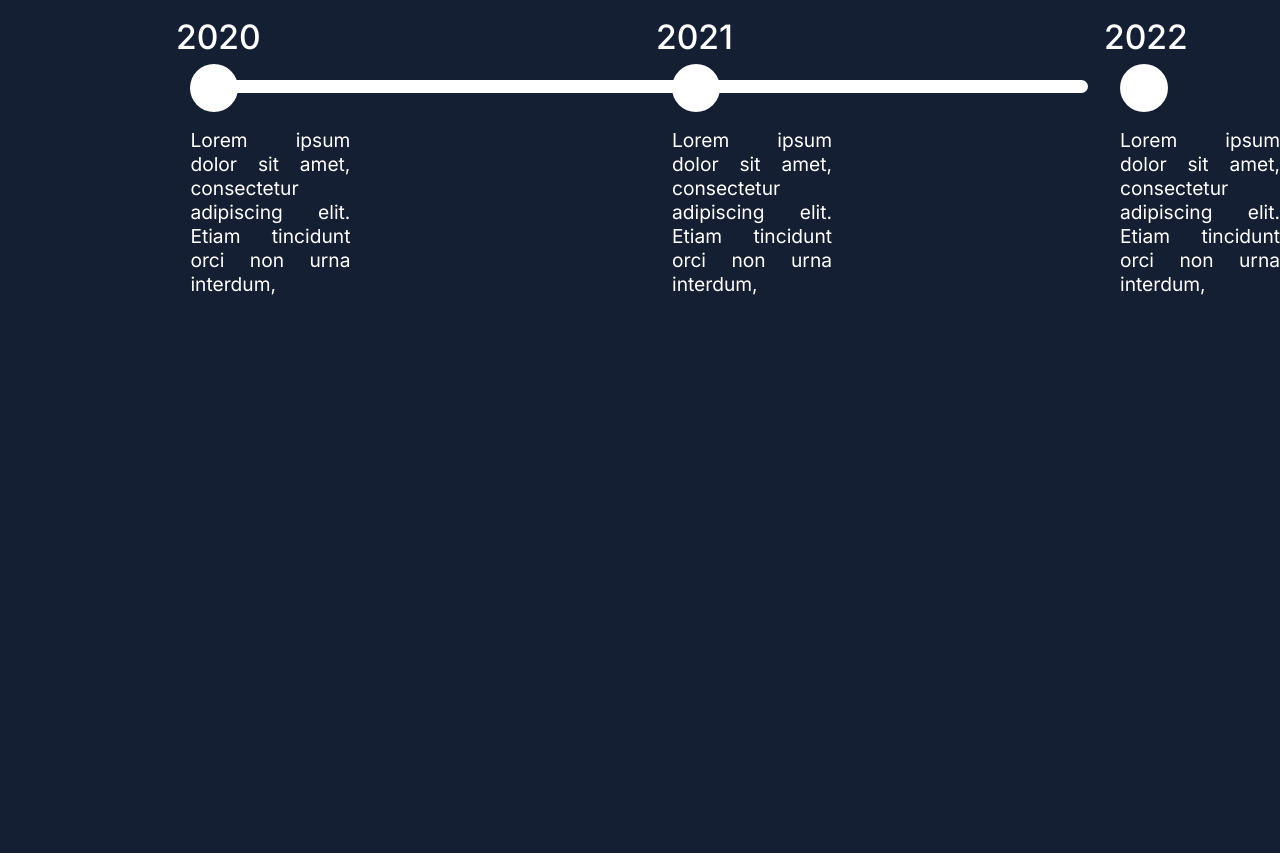
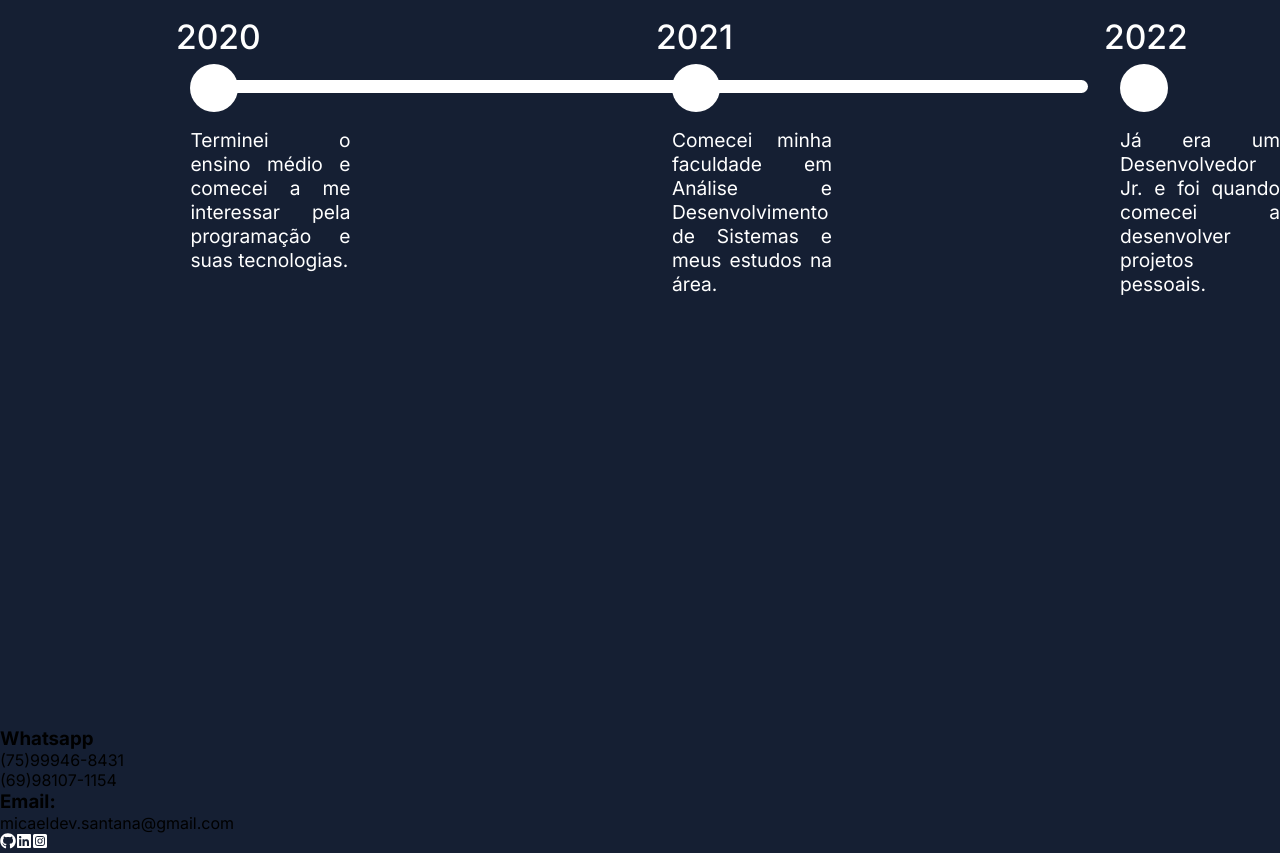
Before and after one commit to iSantanaaH/front-end-web, a Next.js app: page / in a window 1280 px wide. Shown: the part 4320-5173 px from the top of the page. Before the commit the page ends 5047 px from the top, so only its background shows below. Built offline with nearby package versions, Linux system fonts and the light colour scheme.

Commit message:
added semantic in jsx

```diff
--- a/app/page.tsx
+++ b/app/page.tsx
@@ -1,5 +1,6 @@
 import Image from "next/image";
 import Link from "next/link";
+import { FaLinkedin, FaInstagramSquare, FaGithub } from "react-icons/fa";
 
 {
   /* Componentes */
@@ -9,25 +10,28 @@ import styles from "./page.module.css";
 
 export default function HomePage() {
   return (
-    <main>
+    <>
+      <header>
         <section>
           <div>
             <NavBar />
           </div>
         </section>
+      </header>
 
+      <main>
         <section className={styles.ContainerResume}>
           <div className={styles.Resume}>
             <h2>Resumo</h2>
             <p>
               Olá, meu nome é <span>Micael Santana</span>, sou um entusiasta e
-            desenvolvedor front-end, sou formado em Análise e Desenvolvimento de
-            Sistemas na UNOPOAR em Dezembro de 2023. Tenho uma paixão profunda
-            por tecnologia e estou em constante busca pelo aprimoramento das
-            minhas habilidades na programação. Com um background acadêmico
-            sólido e uma abordagem prática no desenvolvimento de soluções, estou
-            ansioso para aplicar meu conhecimento e experiência em um ambiente
-            colaborativo.
+              desenvolvedor front-end, sou formado em Análise e Desenvolvimento
+              de Sistemas na UNOPOAR em Dezembro de 2023. Tenho uma paixão
+              profunda por tecnologia e estou em constante busca pelo
+              aprimoramento das minhas habilidades na programação. Com um
+              background acadêmico sólido e uma abordagem prática no
+              desenvolvimento de soluções, estou ansioso para aplicar meu
+              conhecimento e experiência em um ambiente colaborativo.
             </p>
             <button>
               <span>
@@ -425,8 +429,8 @@ export default function HomePage() {
             <div className={styles.FirstYear}>
               <div className={styles.ParagraphFirstYear}>
                 <p>
-                Lorem ipsum dolor sit amet, consectetur adipiscing elit. Etiam
-                tincidunt orci non urna interdum,
+                  Terminei o ensino médio e comecei a me interessar pela
+                  programação e suas tecnologias.
                 </p>
               </div>
             </div>
@@ -436,8 +440,8 @@ export default function HomePage() {
             <div className={styles.SecondYear}>
               <div className={styles.ParagraphSecondYear}>
                 <p>
-                Lorem ipsum dolor sit amet, consectetur adipiscing elit. Etiam
-                tincidunt orci non urna interdum,
+                  Comecei minha faculdade em Análise e Desenvolvimento de
+                  Sistemas e meus estudos na área.
                 </p>
               </div>
             </div>
@@ -447,8 +451,8 @@ export default function HomePage() {
             <div className={styles.ThirdYear}>
               <div className={styles.ParagraphThirdYear}>
                 <p>
-                Lorem ipsum dolor sit amet, consectetur adipiscing elit. Etiam
-                tincidunt orci non urna interdum,
+                  Já era um Desenvolvedor Jr. e foi quando comecei a desenvolver
+                  projetos pessoais.
                 </p>
               </div>
             </div>
@@ -458,13 +462,61 @@ export default function HomePage() {
             <div className={styles.FourthYear}>
               <div className={styles.ParagraphFourthYear}>
                 <p>
-                Lorem ipsum dolor sit amet, consectetur adipiscing elit. Etiam
-                tincidunt orci non urna interdum,
+                  Terminei minha faculdade e com meus projetos e conhecimentos
+                  comecei a buscar minha tão sonhada vaga dev.
                 </p>
               </div>
             </div>
           </div>
         </section>
       </main>
+
+      <footer>
+        <section className={styles.Footer}>
+          <div>
+            <h3>Whatsapp</h3>
+            <p>
+              <span>(75)99946-8431</span>
+            </p>
+            <p>
+              <span>(69)98107-1154</span>
+            </p>
+          </div>
+          <div>
+            <h3>Email:</h3>
+            <p>micaeldev.santana@gmail.com</p>
+          </div>
+          <div>
+            <Link
+              target="_blank"
+              href={"https://github.com/iSantanaaH"}
+              passHref
+            >
+              <span>
+                <FaGithub color="#FFF" />
+              </span>
+            </Link>
+            <Link
+              target="_blank"
+              href={"https://www.linkedin.com/in/micael-santana-4626181a5/"}
+              passHref
+            >
+              <span>
+                <FaLinkedin color="#FFF" />
+              </span>
+            </Link>
+            <Link
+              target="_blank"
+              href={"https://www.instagram.com/dev_santanaah/"}
+              passHref
+            >
+              <span>
+                <FaInstagramSquare color="#FFF" />
+              </span>
+            </Link>
+          </div>
+        </section>
+      </footer>
+    </>
   );
 }
```
Lines whose indentation alone changed are shown as unchanged.
